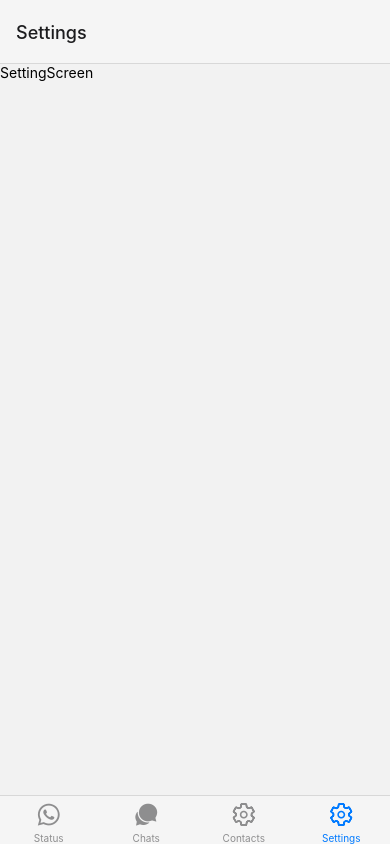
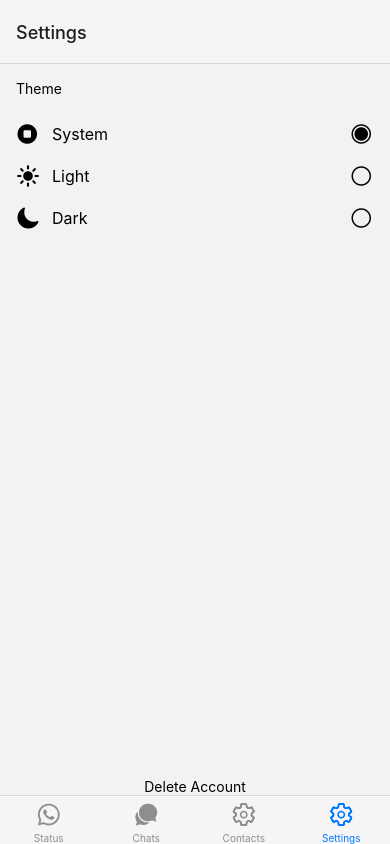
Before and after one commit to hiluan/rescme, a React Native app: screen /Settings in a window 390 px wide. Built offline with nearby package versions, Linux system fonts and the light colour scheme.

Commit message:
Implement Dark/Light/System Mode

```diff
--- a/App.js
+++ b/App.js
@@ -1,13 +1,17 @@
-import { StyleSheet, Text, View } from "react-native";
 import { StatusBar } from "expo-status-bar";
+import { StyleSheet, View } from "react-native";
+import { ThemeProvider } from "./src/context/ThemeContext"; // Import the ThemeProvider
+
 import Navigator from "./src/navigation/StackNavigator";
 
 export default function App() {
   return (
-    <View style={styles.container}>
-      <Navigator />
-      <StatusBar style="auto" />
-    </View>
+    <ThemeProvider>
+      <View style={[styles.container]}>
+        <Navigator />
+        <StatusBar style="auto" />
+      </View>
+    </ThemeProvider>
   );
 }
 
--- a/app.json
+++ b/app.json
@@ -5,15 +5,13 @@
     "version": "1.0.0",
     "orientation": "portrait",
     "icon": "./assets/icon.png",
-    "userInterfaceStyle": "light",
+    "userInterfaceStyle": "automatic",
     "splash": {
       "image": "./assets/splash.png",
       "resizeMode": "contain",
       "backgroundColor": "#ffffff"
     },
-    "assetBundlePatterns": [
-      "**/*"
-    ],
+    "assetBundlePatterns": ["**/*"],
     "ios": {
       "supportsTablet": true
     },
--- /dev/null
+++ b/src/components/Setting/Account.js
@@ -0,0 +1,18 @@
+import { View, Text, StyleSheet } from "react-native";
+import React from "react";
+
+const Account = () => {
+  return (
+    <View style={styles.container}>
+      <Text>Delete Account</Text>
+    </View>
+  );
+};
+
+export default Account;
+const styles = StyleSheet.create({
+  container: {
+    justifyContent: "center",
+    alignItems: "center",
+  },
+});
--- /dev/null
+++ b/src/components/Setting/ThemesToggle.js
@@ -0,0 +1,87 @@
+import { StyleSheet, Text, View, TouchableOpacity } from "react-native";
+import { darkTheme, lightTheme } from "../../theme";
+import { useContext, useState } from "react";
+import { ThemeContext } from "../../context";
+import { Ionicons } from "@expo/vector-icons";
+
+const ThemesToggle = () => {
+  const { setTheme, systemTheme } = useContext(ThemeContext);
+  const [selectedText, setSelectedText] = useState("System");
+
+  const handleThemeChange = (selectedMode, text) => {
+    setTheme(selectedMode);
+    setSelectedText(text);
+  };
+
+  const renderRadioButton = (text) => {
+    const isSelected = selectedText === text;
+    const themeIcon =
+      text === "Light"
+        ? "md-sunny"
+        : text === "Dark"
+        ? "md-moon"
+        : "stop-circle";
+
+    const selectedTheme =
+      text === "Dark" ? darkTheme : text === "Light" ? lightTheme : systemTheme;
+
+    return (
+      <TouchableOpacity
+        style={styles.radioButton}
+        onPress={() => handleThemeChange(selectedTheme, text)}
+      >
+        <View style={styles.radioLeft}>
+          <Ionicons name={themeIcon} size={24} color="black" />
+          <Text style={styles.radioText}>{text}</Text>
+        </View>
+        <View style={[styles.radioRight]}>
+          <Ionicons
+            name={
+              isSelected
+                ? "ios-radio-button-on-outline"
+                : "ios-radio-button-off-outline"
+            }
+            size={24}
+            color="black"
+          />
+        </View>
+      </TouchableOpacity>
+    );
+  };
+
+  return (
+    <View style={styles.container}>
+      <Text style={styles.title}>Theme</Text>
+      {renderRadioButton("System")}
+      {renderRadioButton("Light")}
+      {renderRadioButton("Dark")}
+    </View>
+  );
+};
+
+const styles = StyleSheet.create({
+  container: {
+    flex: 1,
+    padding: 16,
+  },
+  title: {
+    marginBottom: 16,
+  },
+  radioButton: {
+    flexDirection: "row",
+    justifyContent: "space-between",
+    alignItems: "center",
+    marginTop: 8,
+    marginBottom: 8,
+  },
+  radioLeft: {
+    flexDirection: "row",
+    alignItems: "center",
+  },
+  radioText: {
+    fontSize: 16,
+    marginLeft: 12,
+  },
+});
+
+export default ThemesToggle;
--- /dev/null
+++ b/src/components/Setting/index.js
@@ -0,0 +1,3 @@
+import ThemesToggle from "./ThemesToggle";
+import Account from "./Account";
+export { ThemesToggle, Account };
--- /dev/null
+++ b/src/context/ThemeContext.js
@@ -0,0 +1,18 @@
+import { createContext, useState, useEffect } from "react";
+import { darkTheme, lightTheme } from "../theme";
+import { useColorScheme } from "react-native";
+
+export const ThemeContext = createContext();
+
+export const ThemeProvider = ({ children }) => {
+  const colorScheme = useColorScheme();
+  const systemTheme = colorScheme === "dark" ? darkTheme : lightTheme;
+
+  const [theme, setTheme] = useState(systemTheme);
+
+  return (
+    <ThemeContext.Provider value={{ theme, setTheme, systemTheme }}>
+      {children}
+    </ThemeContext.Provider>
+  );
+};
--- /dev/null
+++ b/src/context/index.js
@@ -0,0 +1,2 @@
+import { ThemeContext } from "./ThemeContext";
+export { ThemeContext };
--- a/src/screens/SettingScreen.js
+++ b/src/screens/SettingScreen.js
@@ -1,12 +1,22 @@
-import { View, Text } from "react-native";
-import React from "react";
+import React, { useContext } from "react";
+import { Account, ThemesToggle } from "../components/Setting";
+import { View, StyleSheet } from "react-native";
 
 const SettingScreen = () => {
   return (
-    <View>
-      <Text>SettingScreen</Text>
+    <View style={styles.container}>
+      <ThemesToggle />
+      <Account />
     </View>
   );
 };
 
+const styles = StyleSheet.create({
+  container: {
+    flex: 1,
+    // alignItems: "center",
+    // justifyContent: "center",
+  },
+});
+
 export default SettingScreen;
--- a/src/screens/StatusScreen.js
+++ b/src/screens/StatusScreen.js
@@ -6,10 +6,12 @@ import {
   Animated,
   Easing,
 } from "react-native";
-import React, { useState, useEffect, useRef } from "react";
+import React, { useState, useEffect, useRef, useContext } from "react";
 import { useRoute, useNavigation } from "@react-navigation/native";
+import { ThemeContext } from "../context";
 
 const StatusScreen = () => {
+  const { theme } = useContext(ThemeContext); // Access the theme
   const [isAlerted, setIsAlerted] = useState(false);
   const opacityAnimation = useRef(new Animated.Value(1)).current;
   const scaleAnimation = useRef(new Animated.Value(1)).current;
@@ -34,7 +36,7 @@ const StatusScreen = () => {
       // isAlerted ? null : navigation.navigate("Chats");
     });
     // navigation.navigate("Group Info", { id: chatroomID })
-    // navigation.navigate("Chats");
+    navigation.navigate("Chats");
   };
 
   useEffect(() => {
@@ -60,7 +62,7 @@ const StatusScreen = () => {
     <View
       style={[
         styles.container,
-        { backgroundColor: isAlerted ? "red" : "white" },
+        { backgroundColor: isAlerted ? "red" : theme.backgroundColor },
       ]}
     >
       <Pressable onPress={animateButton} style={styles.button}>
@@ -69,7 +71,7 @@ const StatusScreen = () => {
             styles.buttonInner,
             {
               opacity: opacityAnimation,
-              backgroundColor: isAlerted ? "white" : "red",
+              backgroundColor: isAlerted ? theme.backgroundColor : "red",
               transform: [{ scale: scaleAnimation }],
             },
           ]}
--- /dev/null
+++ b/src/theme/index.js
@@ -0,0 +1,17 @@
+// Light theme
+export const lightTheme = {
+  backgroundColor: "white",
+  textColor: "black",
+  btnMain: "red",
+  btnNavActive: "black",
+  // ... add more colors
+};
+
+// Dark theme
+export const darkTheme = {
+  backgroundColor: "black",
+  textColor: "white",
+  btnMain: "red",
+  btnNavActive: "white",
+  // ... add more colors
+};
```
